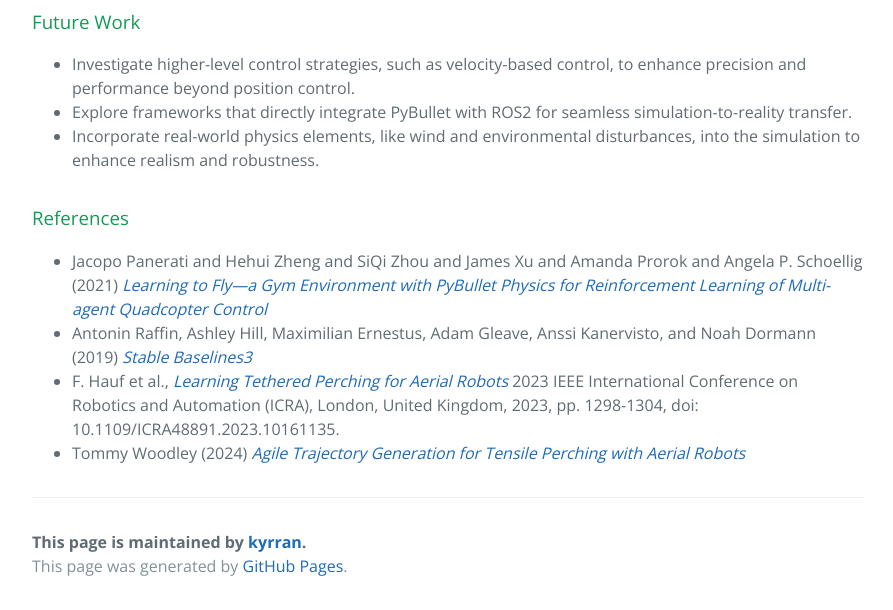
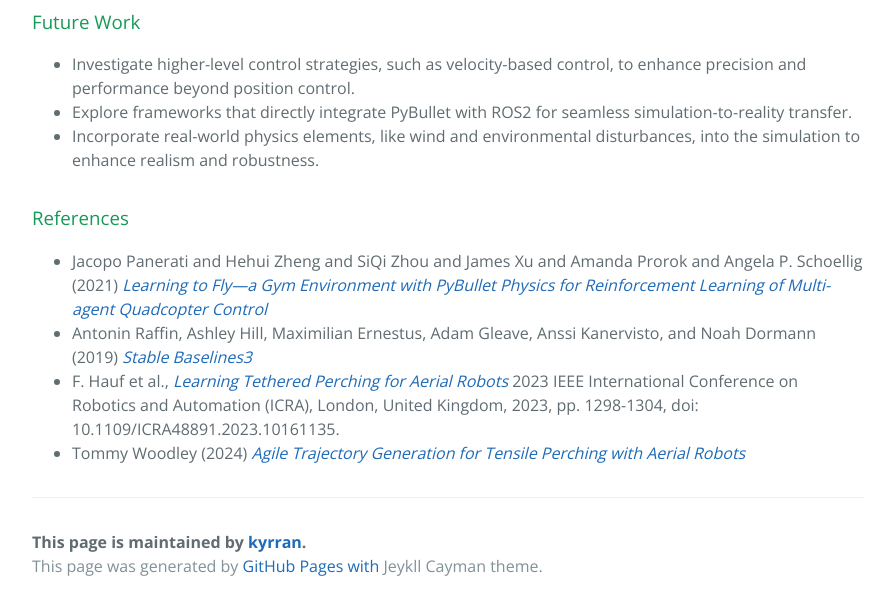
Before and after one commit to kyrran/AerialRobotics_Display, a Jekyll site: the page built from index.md, in a window 1280 px wide and 900 px high, scrolled down 1971 px, cut to the strip 290-900 px from the top of the window. Shown: the whole strip, without its empty margins (192-1085 px from the left). Built offline with Jekyll 4.4.1, drawn with Linux system fonts in a browser that asks for light colours; our own code applies the rules of GitHub Pages for plain Markdown files; the repository's description, which GitHub fills in, is left out.

Commit message:
update the cayman reference

```diff
--- a/_layouts/default.html
+++ b/_layouts/default.html
@@ -48,7 +48,7 @@
 
         <span class="site-footer-owner">This page is maintained by <a href="{{ site.github.owner_url }}">{{ site.github.owner_name }}</a>.</span>
 
-        <span class="site-footer-credits">This page was generated by <a href="https://pages.github.com">GitHub Pages</a>.</span>
+        <span class="site-footer-credits">This page was generated by <a href="https://pages.github.com">GitHub Pages with <a href="https://github.com/pages-themes/cayman"></a>Jeykll Cayman theme</a>.</span>
       </footer>
     </main>
   </body>
```
